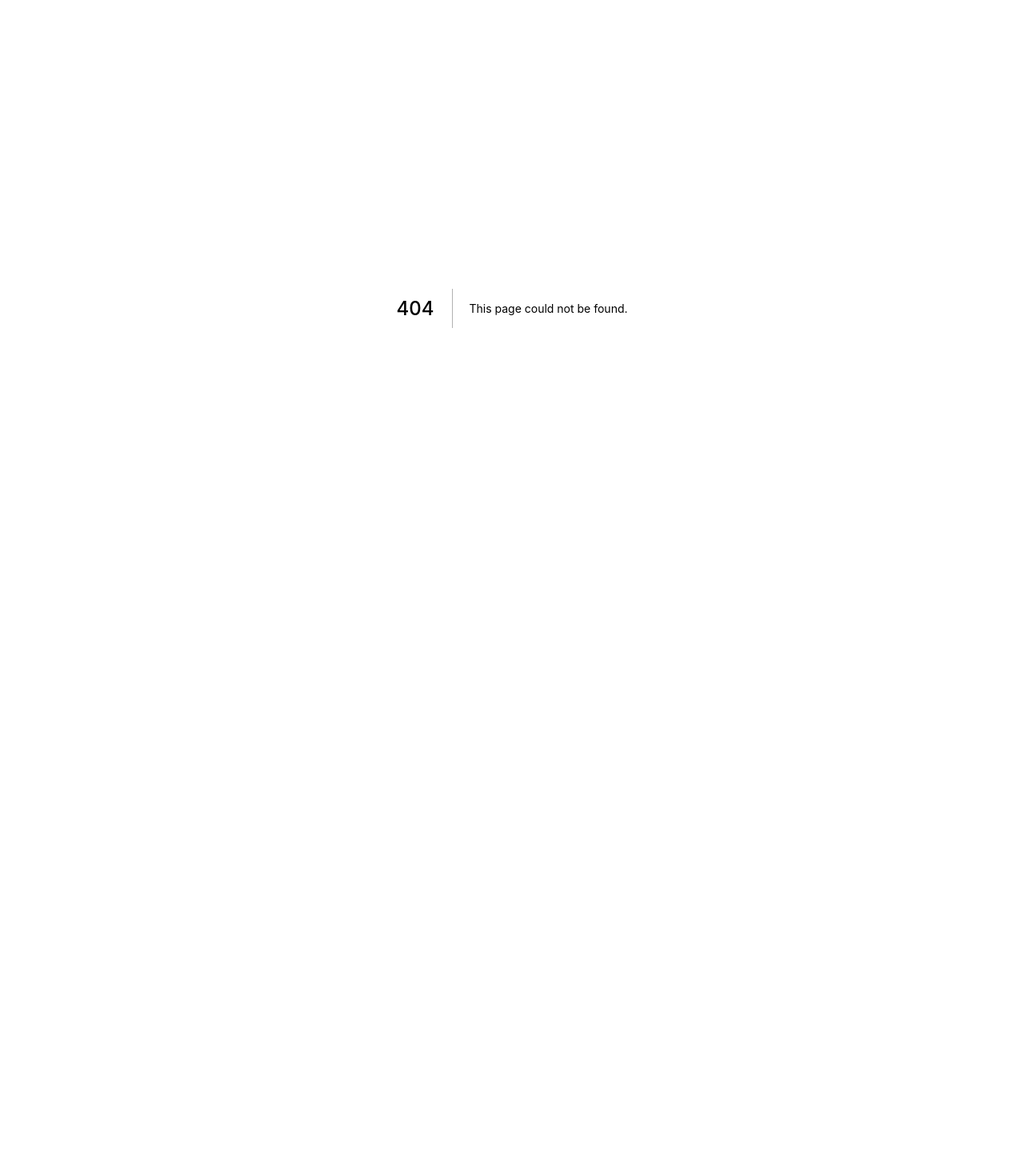
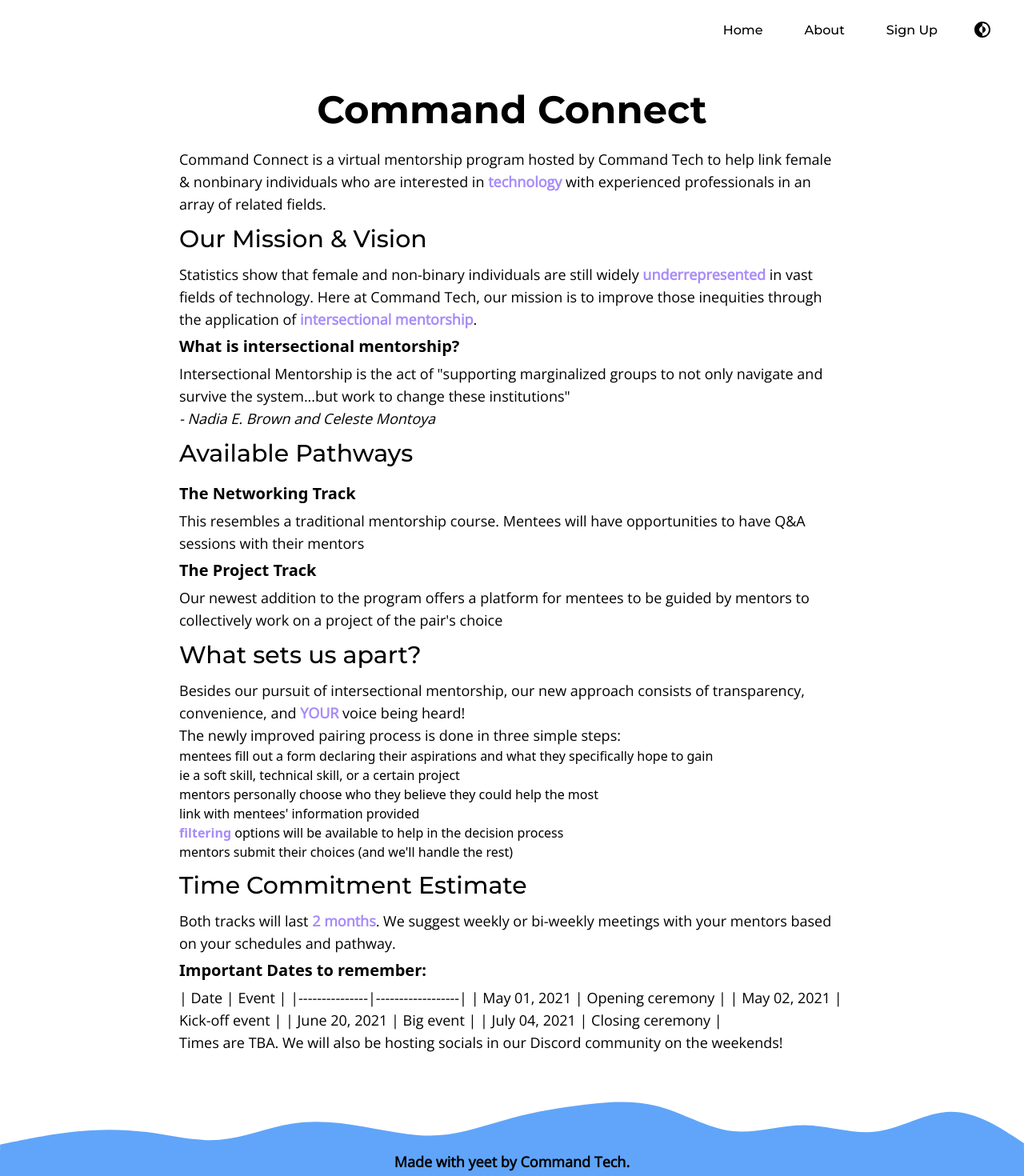
Before and after one commit to exu3/connect, a Next.js app: page /about in a window 1280 px wide. Before the commit this address had no page. Shown: the part 15-1485 px from the top of the page at 80% size. Before the commit the page ends 800 px from the top, so only its background shows below. Built offline with nearby package versions, Linux system fonts and the light colour scheme.

Commit message:
feat: mdx renderer and about page (#9)
* :heavy_plus_sign: mdx renderer

* :memo: big wall of text on about page

* yeet

* :clown_face: mdx page styling woot

* :boom: footer header stuff

* :clown_face: nothing, wheeee

```diff
--- a/components/footer.js
+++ b/components/footer.js
@@ -1,7 +1,21 @@
 export default function Footer() {
-    return (
-        <div className="w-full absolute">
-            <svg viewBox="0 0 900 600" xmlns="http://www.w3.org/2000/svg" xmlnsXlink="http://www.w3.org/1999/xlink" version="1.1"><rect x={0} y={0} width={900} height={600} fill="#ffffff" /><path d="M0 382L25 394.5C50 407 100 432 150 429.3C200 426.7 250 396.3 300 398.8C350 401.3 400 436.7 450 443.7C500 450.7 550 429.3 600 413C650 396.7 700 385.3 750 387.8C800 390.3 850 406.7 875 414.8L900 423L900 601L875 601C850 601 800 601 750 601C700 601 650 601 600 601C550 601 500 601 450 601C400 601 350 601 300 601C250 601 200 601 150 601C100 601 50 601 25 601L0 601Z" fill="#e5e5e5" strokeLinecap="round" strokeLinejoin="miter" /></svg>
+  return (
+    <footer className="mt-9 pt-6">
+      <div className="w-full">
+        <svg
+          viewBox="0 0 1182 60"
+          fill="none"
+          xmlns="http://www.w3.org/2000/svg"
+        >
+          <path
+            d="M1181.98 47.935l-14.05-9.072c-13.92-9.132-42.03-27.278-70.26-27.1-28.24.178-56.6 18.798-84.84 22.652-28.233 3.855-56.336-7.056-84.309-7.234-27.972-.178-56.076 10.259-84.049 6.82-27.972-3.44-56.076-20.874-84.311-28.464-28.235-7.59-56.602-5.456-84.837-2.076-28.235 3.38-56.339 7.887-84.311 15.418-27.973 7.531-56.077 17.968-84.312 19.984-28.235 1.957-56.602-4.566-84.837-9.488-28.235-4.981-56.339-8.302-84.311-3.973-27.973 4.329-56.077 16.426-84.049 18.679-27.973 2.253-56.076-5.218-84.312-8.895-28.235-3.676-56.601-3.44-84.836-.415-28.235 3.084-56.34 9.014-70.26 11.978L.044 49.714v10.081H1181.98v-11.86z"
+            fill="#60a5fa"
+          />
+        </svg>
+        <div className="text-center -mt-1 h-8 bg-blue-400 w-100 font-bold font-montserrat">
+          <p>Made with yeet by Command Tech.</p>
         </div>
-    )
+      </div>
+    </footer>
+  );
 }
--- a/components/head.js
+++ b/components/head.js
@@ -2,7 +2,7 @@ import Head from 'next/head'
 
 export default function HeadObject({children}) {
     const title = "Command Connect";
-    const description = "Command Connect is a mentorship program by Command Tech.";
+    const description = "Command Connect is a virtual STEM mentorship program hosted by Command Tech to help link female & nonbinary individuals who are interested in technology with experienced professionals in engineering, robotics, AI, and more.";
     const keywords = "STEM, coding, mentorship, women in stem";
     const author = "Command Tech";
     const twitter = "@commandtech";
--- /dev/null
+++ b/components/layout.js
@@ -0,0 +1,18 @@
+import HeadObject from './head'
+import Footer from './footer'
+import Nav from './nav'
+
+const Layout = (props) => {
+    return (
+            <div className="dark:text-white dark:bg-black">
+                <HeadObject />
+                <Nav/>
+                <div className="mx-5 md:mx-28 lg:mx-56">
+                    {props.children} {/* without props, it renders an empty div */}
+                </div>
+                <Footer />
+            </div>
+    )
+}
+
+export default Layout
--- a/components/nav.js
+++ b/components/nav.js
@@ -5,8 +5,8 @@ import {useTheme} from 'next-themes'
 
 const links = [
     { label: "Home", href: "/" },
-    { label: "Our Program", href: "/" },
-    { label: "Get Started", href: "/" },
+    { label: "About", href: "/about" },
+    { label: "Sign Up", href: "/" },
 ]
 
 export default function Nav() {
--- /dev/null
+++ b/next.config.js
@@ -0,0 +1,6 @@
+const withMDX = require('@next/mdx')({
+    extension: /\.mdx$/
+  })
+  module.exports = withMDX({
+    pageExtensions: ['js', 'jsx', 'md', 'mdx']
+  })
--- a/package.json
+++ b/package.json
@@ -8,6 +8,8 @@
     "start": "next start"
   },
   "dependencies": {
+    "@mdx-js/loader": "^1.6.22",
+    "@next/mdx": "^10.1.3",
     "airtable": "^0.10.1",
     "next": "10.1.3",
     "next-themes": "^0.0.14",
--- /dev/null
+++ b/pages/about.mdx
@@ -0,0 +1,55 @@
+import Layout from "../components/layout";
+
+export default (props) => <Layout {...props} />;
+
+# Command Connect
+
+Command Connect is a virtual mentorship program hosted by Command Tech to help link female & nonbinary individuals who are interested in **technology** with experienced professionals in an array of related fields.
+
+### Our Mission & Vision
+
+Statistics show that female and non-binary individuals are still widely **underrepresented** in vast fields of technology. Here at Command Tech, our mission is to improve those inequities through the application of **intersectional mentorship**.
+
+#### What is intersectional mentorship?
+
+Intersectional Mentorship is the act of "supporting marginalized groups to not only navigate and survive the system...but work to change these institutions"
+
+_- Nadia E. Brown and Celeste Montoya_
+
+### Available Pathways
+
+#### The Networking Track
+
+This resembles a traditional mentorship course. Mentees will have opportunities to have Q&A sessions with their mentors
+
+#### The Project Track
+
+Our newest addition to the program offers a platform for mentees to be guided by mentors to collectively work on a project of the pair's choice
+
+### What sets us apart?
+
+Besides our pursuit of intersectional mentorship, our new approach consists of transparency, convenience, and **YOUR** voice being heard!
+
+The newly improved pairing process is done in three simple steps:
+
+1. mentees fill out a form declaring their aspirations and what they specifically hope to gain
+   - ie a soft skill, technical skill, or a certain project
+2. mentors personally choose who they believe they could help the most
+   - link with mentees' information provided
+   - **filtering** options will be available to help in the decision process
+3. mentors submit their choices (and we'll handle the rest)
+
+### Time Commitment Estimate
+
+Both tracks will last **2 months**. We suggest weekly or bi-weekly meetings with your mentors based on your schedules and pathway.
+
+#### Important Dates to remember:
+
+| Date          | Event            |
+|---------------|------------------|
+| May 01, 2021  | Opening ceremony |
+| May 02, 2021  | Kick-off event   |
+| June 20, 2021 | Big event        |
+| July 04, 2021 | Closing ceremony |
+
+Times are TBA. We will also be hosting socials in our Discord community on the weekends!
--- a/pages/index.js
+++ b/pages/index.js
@@ -7,14 +7,14 @@ import Footer from '../components/footer';
 
 export default function Home() {
   useEffect(() => {
-    console.log('ella was here')
+    console.log('Ella was here. https://ela.now.sh')
   });
 
   return (
     <div className="dark:text-white dark:bg-black">
       <HeadObject/>
       <Nav />
-      <main>
+      <main className="">
         <section>
           <div className="text-center">
             <p className="text-gray-400 text-xl font-montserrat font-semibold">command tech presents</p>
@@ -28,8 +28,8 @@ export default function Home() {
         <section id="about">
           <div>alsdkfjasdlf</div>
         </section>
-        <Footer />
       </main>
+      <Footer />
     </div>
   )
 }
--- a/styles/globals.css
+++ b/styles/globals.css
@@ -3,6 +3,27 @@
 @tailwind base;
 @tailwind components;
 @tailwind utilities;
+
+@layer base {
+    h1 {
+      @apply text-5xl text-center font-bold font-montserrat leading-loose;
+    }
+    h2, h3 {
+      @apply text-3xl font-medium font-montserrat leading-loose;
+    }
+    h4 {
+      @apply text-xl leading-loose font-semibold;
+    }
+    p {
+      @apply text-lg font-openSans;
+    }
+    strong {
+      @apply font-semibold text-purple-400;
+    }
+    table, th, td {
+      @apply border p-2;
+    }
+  }
 
 ::selection {
     background: #FF0099;
--- a/tailwind.config.js
+++ b/tailwind.config.js
@@ -8,7 +8,10 @@ module.exports = {
         openSans: 'Open Sans, sans-serif',
       },
       textShadow: {
-        blue: '#C67DFF'
+        blue: '#C67DFF',
+        peach: '#FFBEBE',
+        pastelBlue: '#C0DDFF',
+
       }
     },
   },
```
Also changed, not shown: 1 other file (tests, documents, lock files or other folders).
